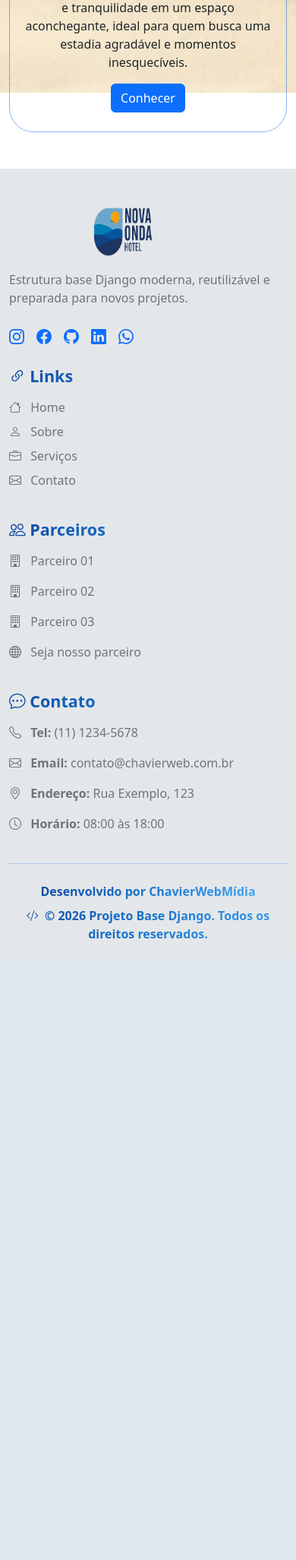
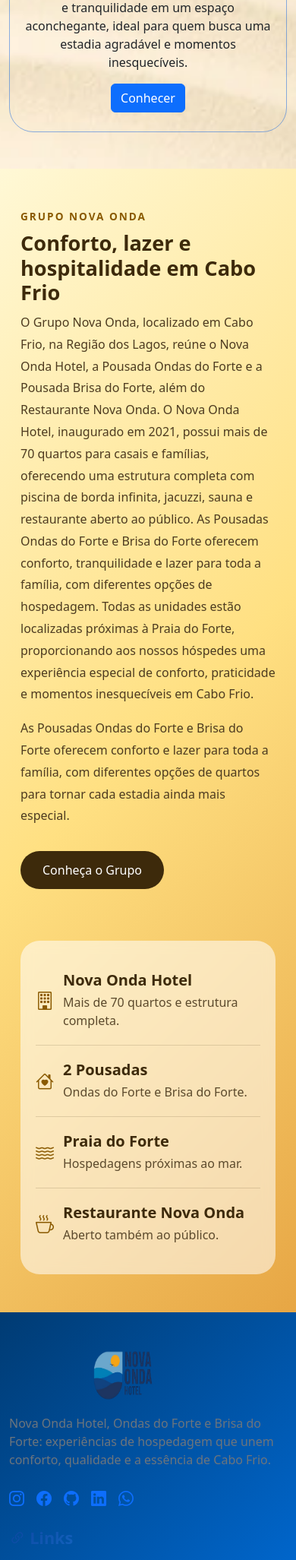
Before and after one commit to chavierwebmidia2026-glitch/site_novaonda_hotel, a Django app: page / in a window 390 px wide. Shown: the part 2146-4199 px from the top of the page at 76% size. Before the commit the page ends 3381 px from the top, so only its background shows below. Run offline with Django 5.2, Linux system fonts and the light colour scheme.

Commit message:
Aprimora identidade visual e conteúdo do site
- Adiciona nova seção institucional do Grupo Nova Onda na página inicial
- Apresenta o Nova Onda Hotel, a Pousada Ondas do Forte e a Pousada Brisa do Forte
- Adiciona informações sobre localização, hospedagem e estrutura do grupo
- Destaca a proximidade das hospedagens com a Praia do Forte
- Adiciona informações sobre piscina de borda infinita, jacuzzi, sauna e restaurante
- Atualiza textos institucionais para fortalecer a identidade da marca Nova Onda
- Ajusta a identidade visual com novos gradientes em tons de amarelo e azul
- Adiciona e ajusta imagens de fundo utilizando background-image
- Ajusta o tamanho, posicionamento e repetição das imagens de fundo
- Adiciona efeito de transição e escala nas imagens dos cards
- Atualiza o footer com informações do Grupo Nova Onda
- Substitui informações relacionadas ao projeto Django por informações da marca
- Atualiza o copyright para 2026 Grupo Nova Onda
- Ajusta ícones e elementos visuais do footer
- Realiza testes visuais e ajustes de responsividade da página

```diff
--- a/novaonda/static/css/style.css
+++ b/novaonda/static/css/style.css
@@ -25,8 +25,8 @@ body {
    ============================ */
 
 header {
-    background-Color: #ebf1f5;
-    color: #fff;
+    background: linear-gradient(135deg, #003b73, #0066cc, #00a8e8);
+
 
 }
 
@@ -110,6 +110,140 @@ header {
 }
 
 
+/* ==========================
+   GRUPO NOVA ONDA
+   ========================== */
+
+.grupo-nova-onda {
+    background: linear-gradient(
+        135deg,
+        #fff8d6,
+        #ffe082,
+        #e7a644
+    );
+}
+
+.grupo-subtitulo {
+    font-size: 0.85rem;
+    font-weight: 700;
+    letter-spacing: 3px;
+    color: #8a5a00;
+}
+
+.grupo-titulo {
+    font-size: 2.5rem;
+    font-weight: 700;
+    color: #3d2a0b;
+}
+
+.grupo-texto {
+    font-size: 1.05rem;
+    line-height: 1.8;
+    color: #4d3b20;
+}
+
+.btn-nova-onda {
+    background-color: #3d2a0b;
+    color: #fff;
+    padding: 12px 28px;
+    border-radius: 30px;
+    transition: 0.3s ease;
+}
+
+.btn-nova-onda:hover {
+    transform: translateY(-3px);
+    background-color: #634718;
+    color: #fff;
+}
+
+
+/* ==========================
+   DESTAQUES
+   ========================== */
+
+.grupo-destaques {
+    background: rgba(255, 255, 255, 0.55);
+    padding: 30px;
+    border-radius: 25px;
+    backdrop-filter: blur(8px);
+}
+
+.destaque-item {
+    display: flex;
+    align-items: center;
+    gap: 18px;
+    padding: 20px 0;
+    border-bottom: 1px solid rgba(61, 42, 11, 0.15);
+}
+
+.destaque-item:last-child {
+    border-bottom: none;
+}
+
+.destaque-item i {
+    font-size: 2rem;
+    color: #8a5a00;
+}
+
+.destaque-item h5 {
+    margin: 0;
+    font-weight: 700;
+    color: #3d2a0b;
+}
+
+.destaque-item p {
+    margin: 5px 0 0;
+    color: #5c4a2d;
+}
+
+
+/* ==========================
+   RESPONSIVO
+   ========================== */
+
+@media (max-width: 991px) {
+
+    .grupo-titulo {
+        font-size: 2rem;
+    }
+
+    .grupo-texto {
+        font-size: 1rem;
+    }
+
+    .grupo-destaques {
+        margin-top: 20px;
+    }
+}
+
+@media (max-width: 576px) {
+
+    .grupo-nova-onda {
+        padding: 50px 15px !important;
+    }
+
+    .grupo-titulo {
+        font-size: 1.7rem;
+    }
+
+    .grupo-subtitulo {
+        letter-spacing: 2px;
+    }
+
+    .grupo-destaques {
+        padding: 20px;
+    }
+
+    .destaque-item {
+        gap: 12px;
+    }
+
+    .destaque-item i {
+        font-size: 1.5rem;
+    }
+}
+
+
 
 
 
@@ -119,8 +253,8 @@ header {
 
 
 footer {
-    background: #e4e7e9;
-    color: #fff;
+    background: linear-gradient(135deg, #003b73, #0066cc, #00a8e8);
+    color: #f1dca2;
     padding: 2rem 0;
 }
 
--- a/novaonda/templates/includes/footer.html
+++ b/novaonda/templates/includes/footer.html
@@ -27,10 +27,10 @@
                 </h2>
 
                 <p class="text-secondary fs-6">
-                    Estrutura base Django moderna,
-                    reutilizável e preparada para novos projetos.
+                    Nova Onda Hotel, Ondas do Forte e Brisa do Forte:
+                    experiências de hospedagem que unem conforto,
+                    qualidade e a essência de Cabo Frio.
                 </p>
-
                 <!-- Redes sociais -->
                 <div class="redes-sociais d-flex gap-3 mt-4">
 
@@ -288,13 +288,12 @@
             <!-- Copyright -->
             <p class="titulo-footer mb-0 fs-6 text-secondary">
 
-                <i class="bi bi-code-slash me-1"></i>
+                <i class="bi bi-water me-1"></i>
 
-                &copy; 2026 Projeto Base Django.
+                &copy; 2026 Grupo Nova Onda.
                 Todos os direitos reservados.
 
             </p>
-
         </div>
 
 
--- a/novaonda/templates/includes/header.html
+++ b/novaonda/templates/includes/header.html
@@ -27,8 +27,8 @@
 
                 <ul class="navbar-nav ms-auto">
 
-                    <li class="nav-item">
-                        <a href="{% url 'home' %}" class="nav-link">
+                    <li class="nav-item text-warning">
+                        <a href="{% url 'home' %}" class="nav-link text-warning ">
                             Home
                         </a>
                     </li>
--- a/novaonda/templates/index.html
+++ b/novaonda/templates/index.html
@@ -149,4 +149,95 @@ NovaOnda
     </div>
 
 </div>
+
+
+<section class="grupo-nova-onda py-5">
+    <div class="container">
+
+
+        <div class="row align-items-center g-5">
+
+            <!-- TEXTO -->
+            <div class="col-lg-7">
+
+                <span class="grupo-subtitulo">
+                    GRUPO NOVA ONDA
+                </span>
+
+                <h2 class="grupo-titulo mt-2">
+                    Conforto, lazer e hospitalidade em Cabo Frio
+                </h2>
+                <p class="grupo-texto">
+                    O Grupo Nova Onda, localizado em Cabo Frio, na Região dos Lagos, reúne o Nova Onda Hotel, a Pousada
+                    Ondas do Forte e a Pousada Brisa do Forte, além do Restaurante Nova Onda. O Nova Onda Hotel,
+                    inaugurado em 2021, possui mais de 70 quartos para casais e famílias, oferecendo uma estrutura
+                    completa com piscina de borda infinita, jacuzzi, sauna e restaurante aberto ao público. As Pousadas
+                    Ondas do Forte e Brisa do Forte oferecem conforto, tranquilidade e lazer para toda a família, com
+                    diferentes opções de hospedagem. Todas as unidades estão localizadas próximas à Praia do Forte,
+                    proporcionando aos nossos hóspedes uma experiência especial de conforto, praticidade e momentos
+                    inesquecíveis em Cabo Frio.
+                </p>
+                <p class="grupo-texto">
+                    As Pousadas Ondas do Forte e Brisa do Forte
+                    oferecem conforto e lazer para toda a família,
+                    com diferentes opções de quartos para tornar
+                    cada estadia ainda mais especial.
+                </p>
+
+                <a href="#" class="btn btn-nova-onda mt-3">
+                    Conheça o Grupo
+                </a>
+
+            </div>
+
+            <!-- DESTAQUES -->
+            <div class="col-lg-5">
+
+                <div class="grupo-destaques">
+
+                    <div class="destaque-item">
+                        <i class="bi bi-building"></i>
+                        <div>
+                            <h5>Nova Onda Hotel</h5>
+                            <p>Mais de 70 quartos e estrutura completa.</p>
+                        </div>
+                    </div>
+
+                    <div class="destaque-item">
+                        <i class="bi bi-house-heart"></i>
+                        <div>
+                            <h5>2 Pousadas</h5>
+                            <p>Ondas do Forte e Brisa do Forte.</p>
+                        </div>
+                    </div>
+
+                    <div class="destaque-item">
+                        <i class="bi bi-water"></i>
+                        <div>
+                            <h5>Praia do Forte</h5>
+                            <p>Hospedagens próximas ao mar.</p>
+                        </div>
+                    </div>
+
+                    <div class="destaque-item">
+                        <i class="bi bi-cup-hot"></i>
+                        <div>
+                            <h5>Restaurante Nova Onda</h5>
+                            <p>Aberto também ao público.</p>
+                        </div>
+                    </div>
+
+                </div>
+
+            </div>
+
+        </div>
+
+    </div>
+
+
+</section>
+
+
+
 {% endblock %}
```
